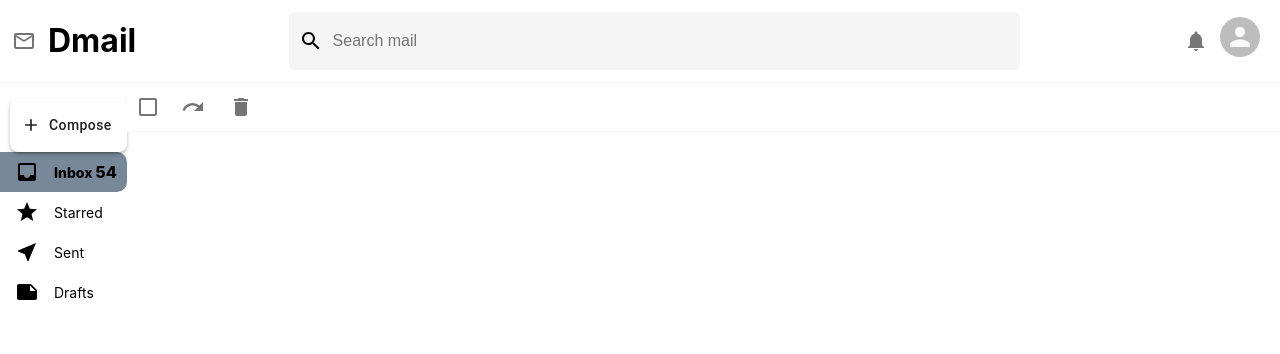
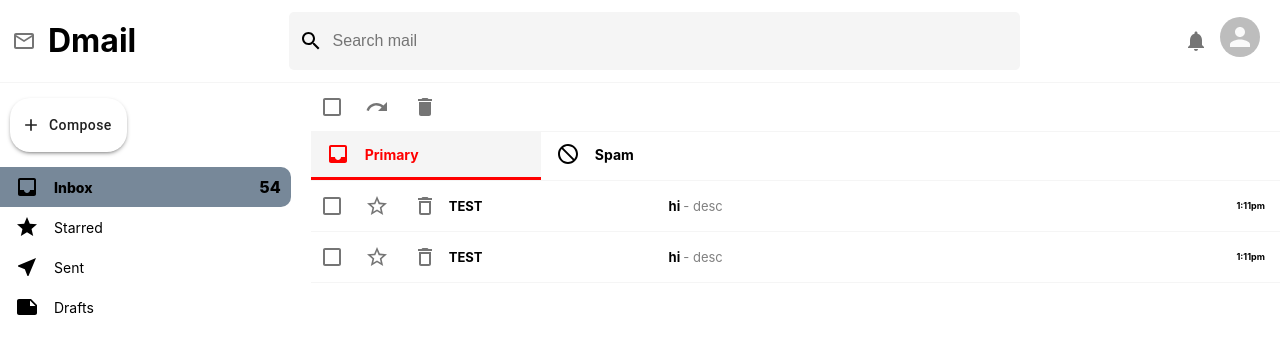
Before and after one commit to DaoudAli/Dmail, a React (Create React App) app in the folder dmail/: page / in a window 1280 px wide. Shown: the top 354 px of the page. Built offline with nearby package versions, Linux system fonts and the light colour scheme.

Commit message:
Added Email Rows

```diff
--- a/dmail/src/components/EmailList.css
+++ b/dmail/src/components/EmailList.css
@@ -1,6 +1,6 @@
 .emailList {
   flex: 1;
-  overflow: scroll;
+  overflow-y: scroll;
 }
 
 .emailListSettings {
@@ -13,3 +13,12 @@
   z-index: 999;
   padding-right: 10px;
 }
+
+.emailListSections {
+  position: sticky;
+  top: 0;
+  display: flex;
+  background-color: white;
+  border-bottom: 1px solid whitesmoke;
+  z-index: 999;
+}
--- a/dmail/src/components/EmailList.js
+++ b/dmail/src/components/EmailList.js
@@ -4,7 +4,9 @@ import { Checkbox, IconButton } from "@material-ui/core";
 import RedoIcon from "@material-ui/icons/Redo";
 import DeleteIcon from "@material-ui/icons/Delete";
 import InboxIcon from "@material-ui/icons/Inbox";
+import NotInterestedIcon from "@material-ui/icons/NotInterested";
 import Section from "./Section";
+import EmailRow from "./EmailRow";
 function EmailList() {
   return (
     <div className="emailList">
@@ -25,8 +27,20 @@ function EmailList() {
           Icon={InboxIcon}
           title="Primary"
           color="red"
-          selected
+          selected={true}
         ></Section>
+        <Section
+          Icon={NotInterestedIcon}
+          title="Spam"
+          color="Blue"
+          selected={false}
+        ></Section>
+      </div>
+
+      <div className="emailListRows">
+        <EmailRow title="TEST" subject="hi" description="desc" time="1:11pm" />
+
+        <EmailRow title="TEST" subject="hi" description="desc" time="1:11pm" />
       </div>
     </div>
   );
--- /dev/null
+++ b/dmail/src/components/EmailRow.css
@@ -0,0 +1,49 @@
+.emailRow {
+  display: flex;
+  align-items: center;
+  height: 50px;
+  border-bottom: 1px solid whitesmoke;
+  cursor: pointer;
+  z-index: 999;
+}
+
+.emailRow:hover {
+  border-top: 1px solid whitesmoke;
+  box-shadow: 0px 4px 4px -2px rgba(0, 0, 0, 0.24);
+}
+
+.emailRowOptions {
+  display: flex;
+}
+
+.emailRowMessage {
+  display: flex;
+  flex: 0.8;
+  align-items: center;
+  font-size: 13px;
+}
+
+.emailRowMessage > h4 {
+  width: 400px;
+  white-space: nowrap;
+  overflow: hidden;
+  text-overflow: ellipsis;
+  padding-left: 5px;
+  padding-right: 5px;
+}
+
+.emailRowTitle {
+  font-size: 13px;
+  flex: 0.3;
+}
+
+.emailRowTime {
+  padding-right: 15px;
+  font-size: 9px;
+  font-weight: bold;
+}
+
+.emailRowDescription {
+  font-weight: 400;
+  color: grey;
+}
--- /dev/null
+++ b/dmail/src/components/EmailRow.js
@@ -0,0 +1,32 @@
+import React from "react";
+import "./EmailRow.css";
+import Checkbox from "@material-ui/core/Checkbox";
+import StarBorderOutlinedIcon from "@material-ui/icons/StarBorderOutlined";
+import DeleteOutlineIcon from "@material-ui/icons/DeleteOutline";
+import { IconButton } from "@material-ui/core";
+import { useHistory } from "react-router-dom";
+function EmailRow({ title, subject, description, time, id }) {
+  const history = useHistory();
+  return (
+    <div className="emailRow" onClick={() => history.push("/mail")}>
+      <div className="emailRowOptions">
+        <Checkbox />
+        <IconButton>
+          <StarBorderOutlinedIcon />
+        </IconButton>
+        <IconButton>
+          <DeleteOutlineIcon />
+        </IconButton>
+      </div>
+      <h3 className="emailRowTitle">{title}</h3>
+      <div className="emailRowMessage">
+        <h4>
+          {subject} <span className="emailRowDescription">- {description}</span>
+        </h4>
+      </div>
+      <div className="emailRowTime">{time}</div>
+    </div>
+  );
+}
+
+export default EmailRow;
--- a/dmail/src/components/Section.css
+++ b/dmail/src/components/Section.css
@@ -0,0 +1,24 @@
+.section {
+  display: flex;
+  align-items: center;
+  border-bottom-width: 2px;
+  padding: 15px;
+  min-width: 200px;
+  cursor: pointer;
+  max-height: 15px;
+}
+
+.section--selected {
+  background-color: whitesmoke;
+  border-width: 3px !important;
+}
+
+.section:hover {
+  background-color: whitesmoke;
+  border-width: 3px !important;
+}
+
+.section > h4 {
+  font-size: 14px;
+  margin-left: 15px;
+}
--- a/dmail/src/components/Section.js
+++ b/dmail/src/components/Section.js
@@ -1,7 +1,18 @@
 import React from "react";
 import "./Section.css";
-function Section() {
-  return <div className="section"></div>;
+function Section({ Icon, title, color, selected }) {
+  return (
+    <div
+      className={`section ${selected && "section--selected"}`}
+      style={{
+        borderBottom: `0px solid ${color}`,
+        color: `${selected && color}`,
+      }}
+    >
+      <Icon />
+      <h4>{title}</h4>
+    </div>
+  );
 }
 
 export default Section;
--- a/dmail/src/components/Sidebar.css
+++ b/dmail/src/components/Sidebar.css
@@ -1,9 +1,15 @@
+.sidebar {
+  flex: 0.3;
+  max-width: 300px;
+  padding-right: 20px;
+}
+
 .sidebarCompose {
   margin-top: 15px !important;
   margin-left: 10px !important;
-  margin-bottom: 15px im !important;
+  margin-bottom: 15px !important;
   text-transform: capitalize !important;
   padding: 15px !important;
-  border-radius: 8px !important;
+  border-radius: 20px !important;
   box-shadow: 0px 2px 5px -2px rgba(0, 0, 0, 0.75);
 }
```
